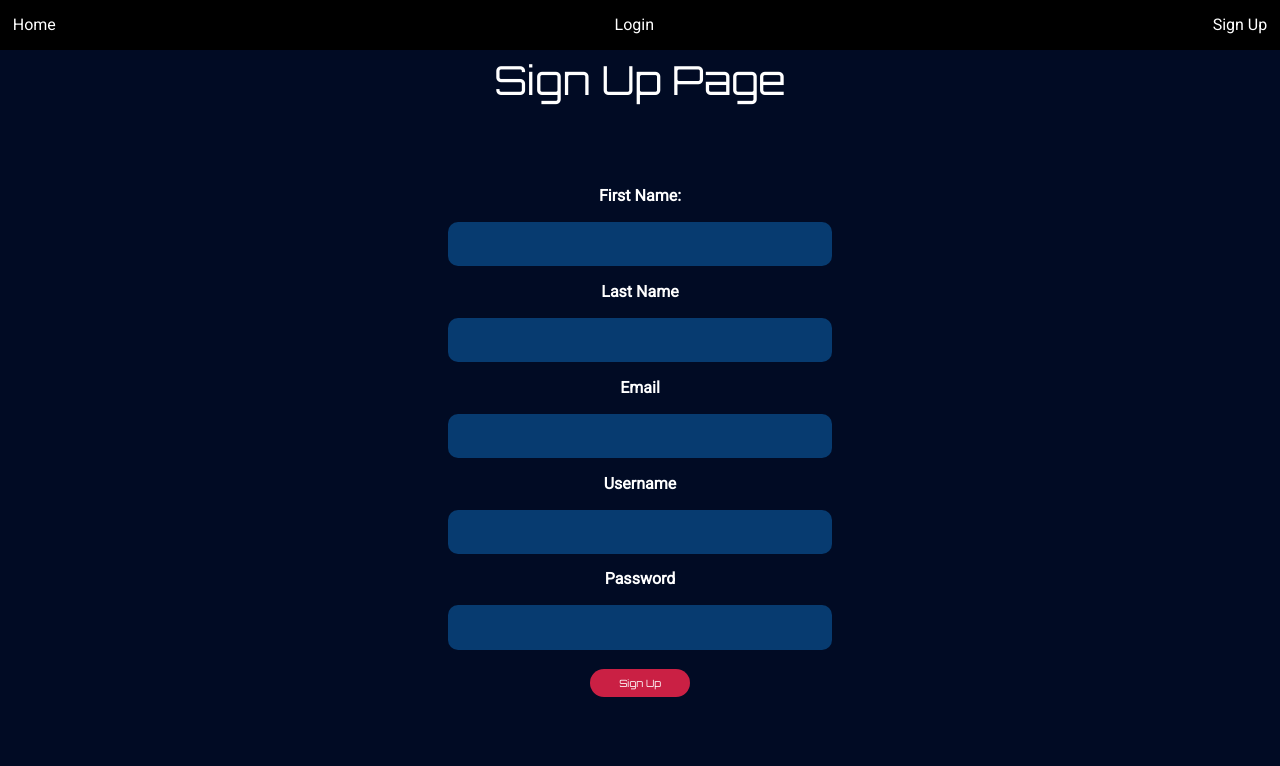
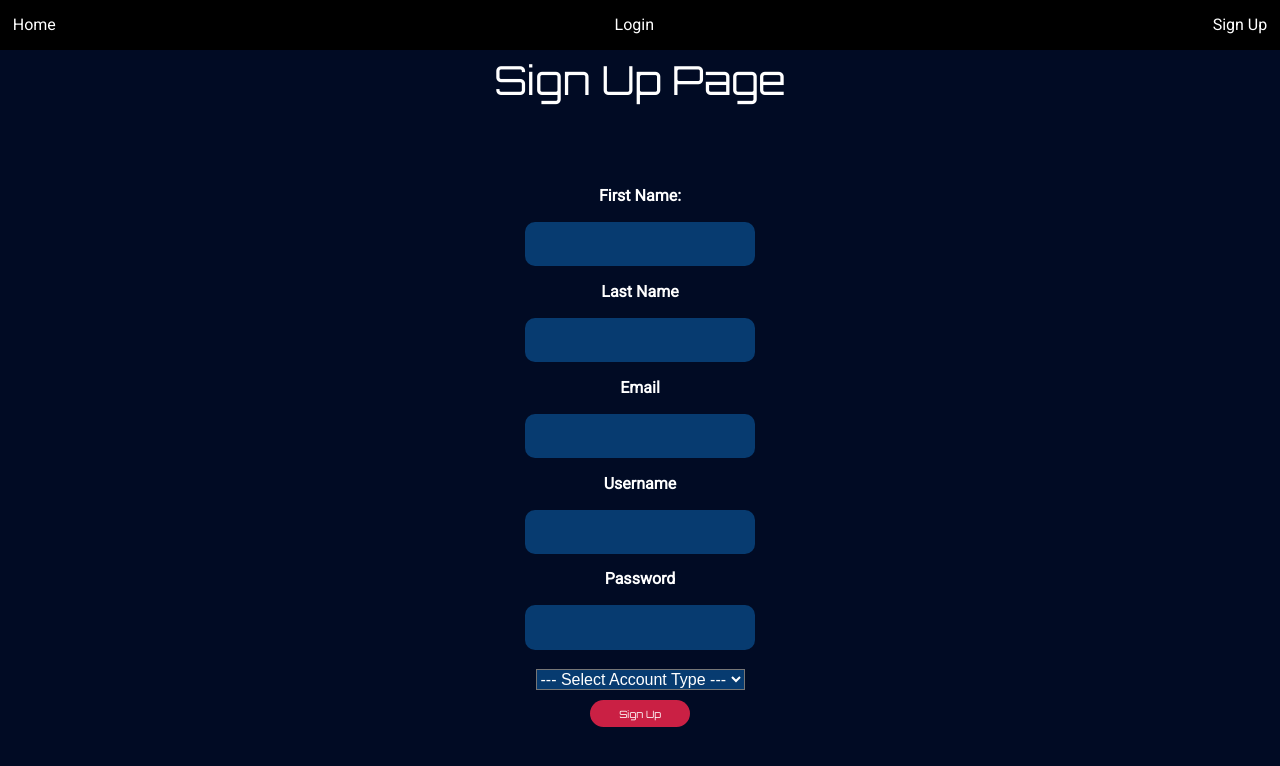
Before and after one commit to bw-virtual-reality-1/React, a React (Create React App) app in the folder client/: page /signup in a window 1280 px wide. Shown: the top 766 px of the page. Built offline with nearby package versions, Linux system fonts and the light colour scheme; no server answers.

Commit message:
added role selection at sign up

```diff
--- a/client/src/components/SignUp.js
+++ b/client/src/components/SignUp.js
@@ -9,6 +9,7 @@ let schema = yup.object().shape({
   email: yup.string().email().required("Please enter a valid email"),
   username: yup.string().min("3", "Please enter a valid username").required(),
   password: yup.string().min("6", "please enter a valid password").required(),
+  role: yup.string().required(),
 });
 
 
@@ -19,7 +20,7 @@ const defaultFormData = {
   email: "",
   username: "",
   password: "",
-  role: 1,
+  role: "",
 };
 
 function SignUp(props) {
@@ -45,6 +46,7 @@ function SignUp(props) {
   };
   const submitHandler = (event) => {
     event.preventDefault();
+    console.log(inputValue)
     schema
       .validate(inputValue)
       .then((valid) => {
@@ -64,7 +66,7 @@ function SignUp(props) {
 
             setInputValue(defaultFormData)
             setUser({ loggedin: true })
-            history.push('/dashboard')
+            //history.push('/dashboard')
           })
           .catch(err => console.log(err))
       })
@@ -128,6 +130,11 @@ function SignUp(props) {
           onChange={changeHandler}
           value={inputValue.password}
         />
+        <select className='select' name="role" onChange={changeHandler} value={inputValue.role}>
+          <option value="">--- Select Account Type ---</option>
+          <option value="1">Get Funds</option>
+          <option value="2">Give Funds</option>
+        </select>
         <button>Sign Up</button>
       </form>
 
--- a/client/src/components/Style.js
+++ b/client/src/components/Style.js
@@ -19,16 +19,17 @@ const StyledForm = styled.div`
     width: 60%;
 
     label {
-      width: 100%;
+      width: 50%;
       font-weight: bold;
       margin: 0.5rem 0;
     }
 
     input {
-      width: 50%;
+      width: 30%;
       font-size: 1.2rem;
       margin-bottom: 0.6rem;
       padding: 0.7rem;
+      color: white;
     }
 
     button {
@@ -41,6 +42,12 @@ const StyledForm = styled.div`
       outline: none;
       color: white;
       font-family: "Orbitron", sans-serif;
+    }
+    .select{
+      font-size: 1rem;
+      margin-top: 0.6rem;
+      background-color: #073b70;
+      color: white;
     }
   }
 `;
```
